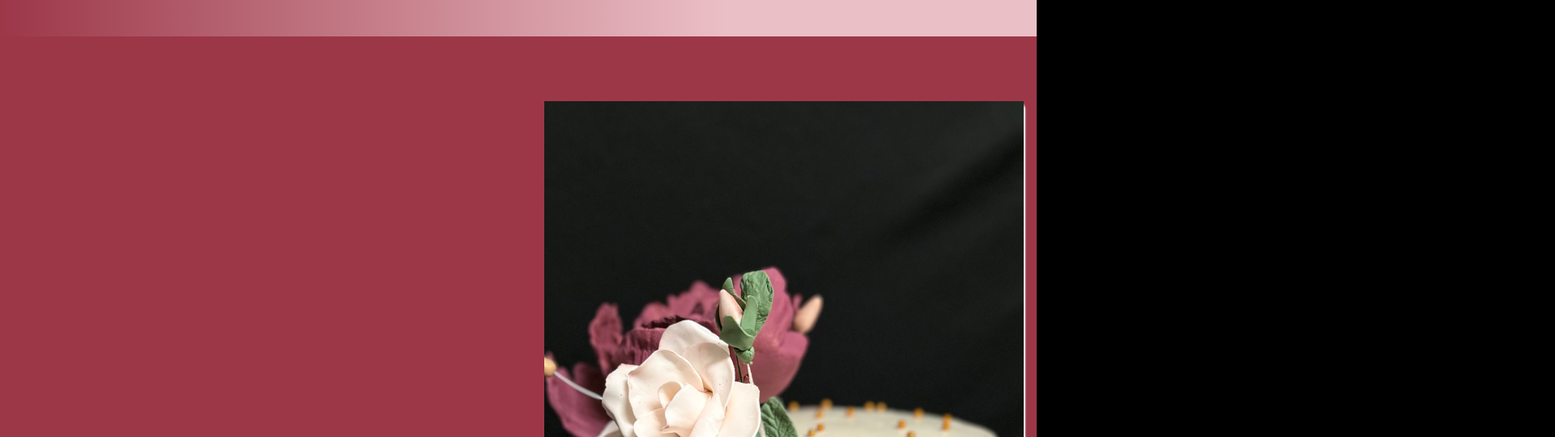
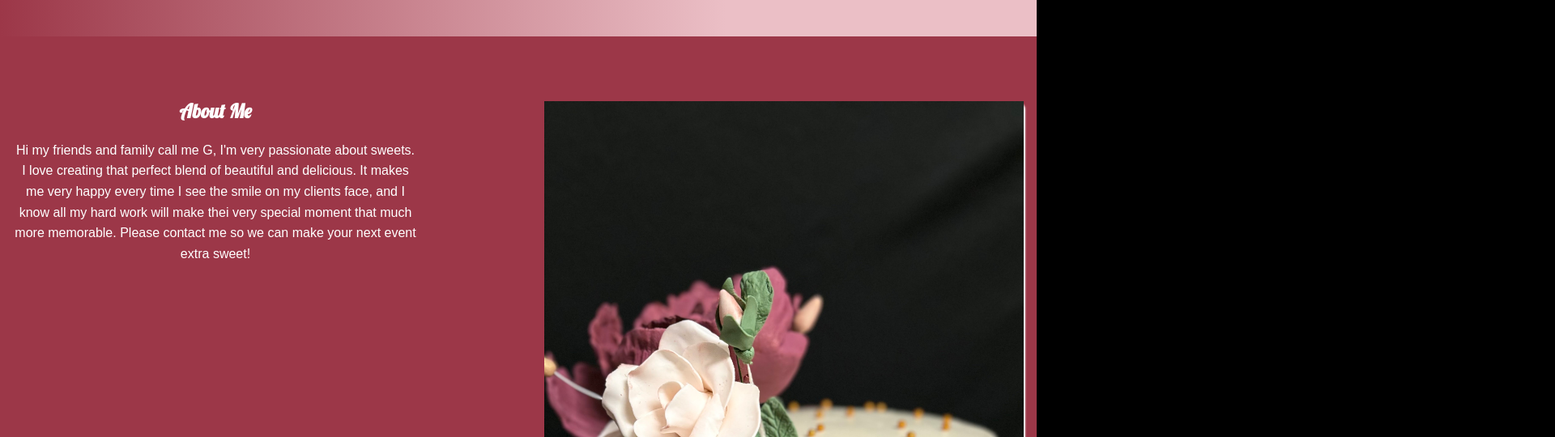
Before and after one commit to barroso2223/cakeByG, a plain HTML site: page index.html in a window 1280 px wide. Shown: the part 976-1516 px from the top of the page at 81% size, 1920 px wide, since content can reach past the window. Drawn offline with Linux system fonts and the light colour scheme.

Commit message:
updated513pm

```diff
--- a/style.css
+++ b/style.css
@@ -22,7 +22,6 @@ body {
     line-height: 1.6;
     background: var(--clrMain900);
     color: var(--clrMain100);
-    overflow: hidden;
 }
 
 body,
@@ -59,11 +58,6 @@ p {
 
 .textContainer {
     max-width: 500px;
-    place-content: center;
-    place-items: center;
-    justify-content: center;
-    align-content: center;
-    align-items: center;
 
 }
 
@@ -76,6 +70,7 @@ p {
     min-height: 100dvh;
     max-width: 100dvw;
     padding-top: 5rem;
+    overflow: hidden;
 }
 /*
 @media screen and (max-screen: 500px) {
```
